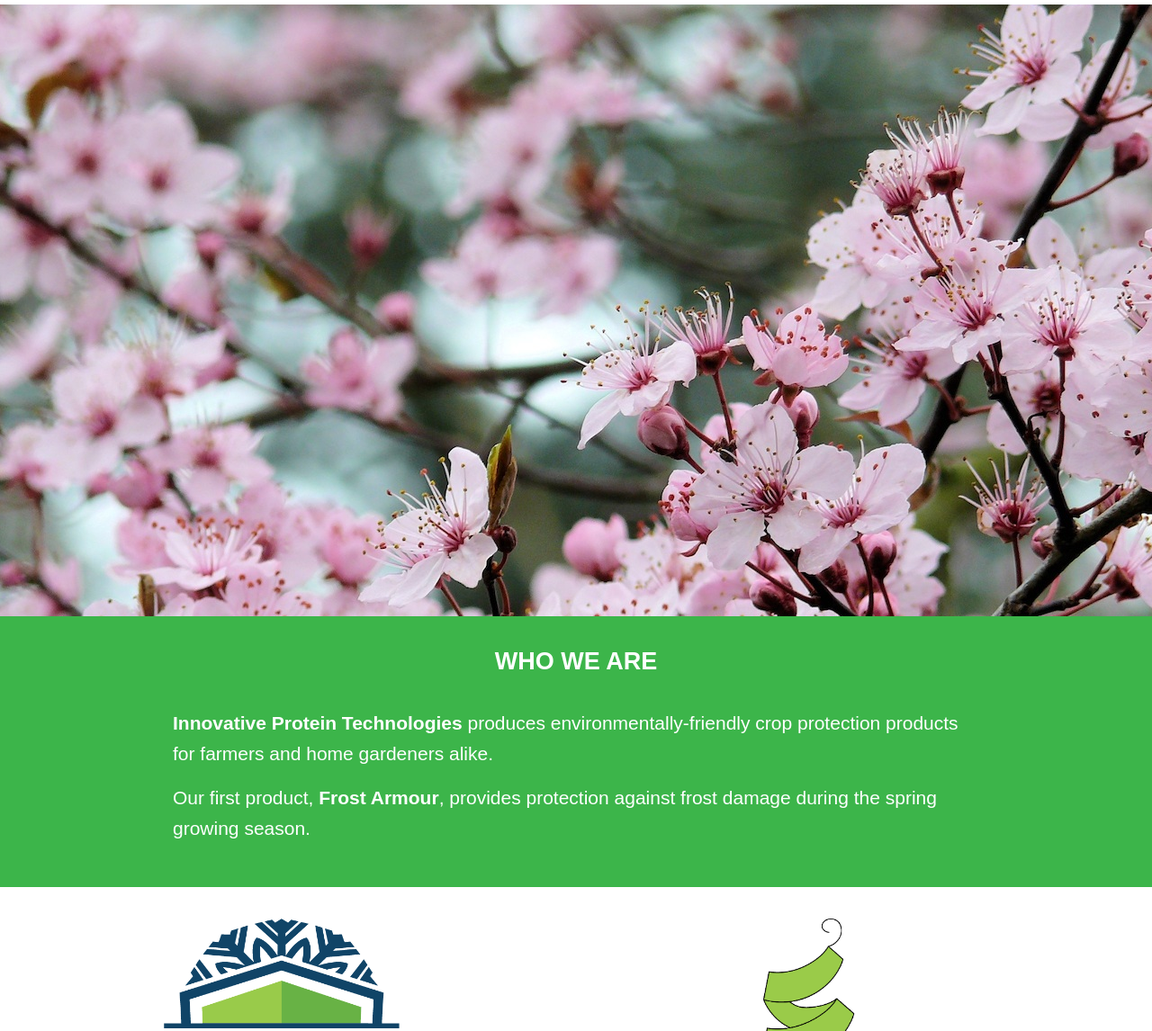
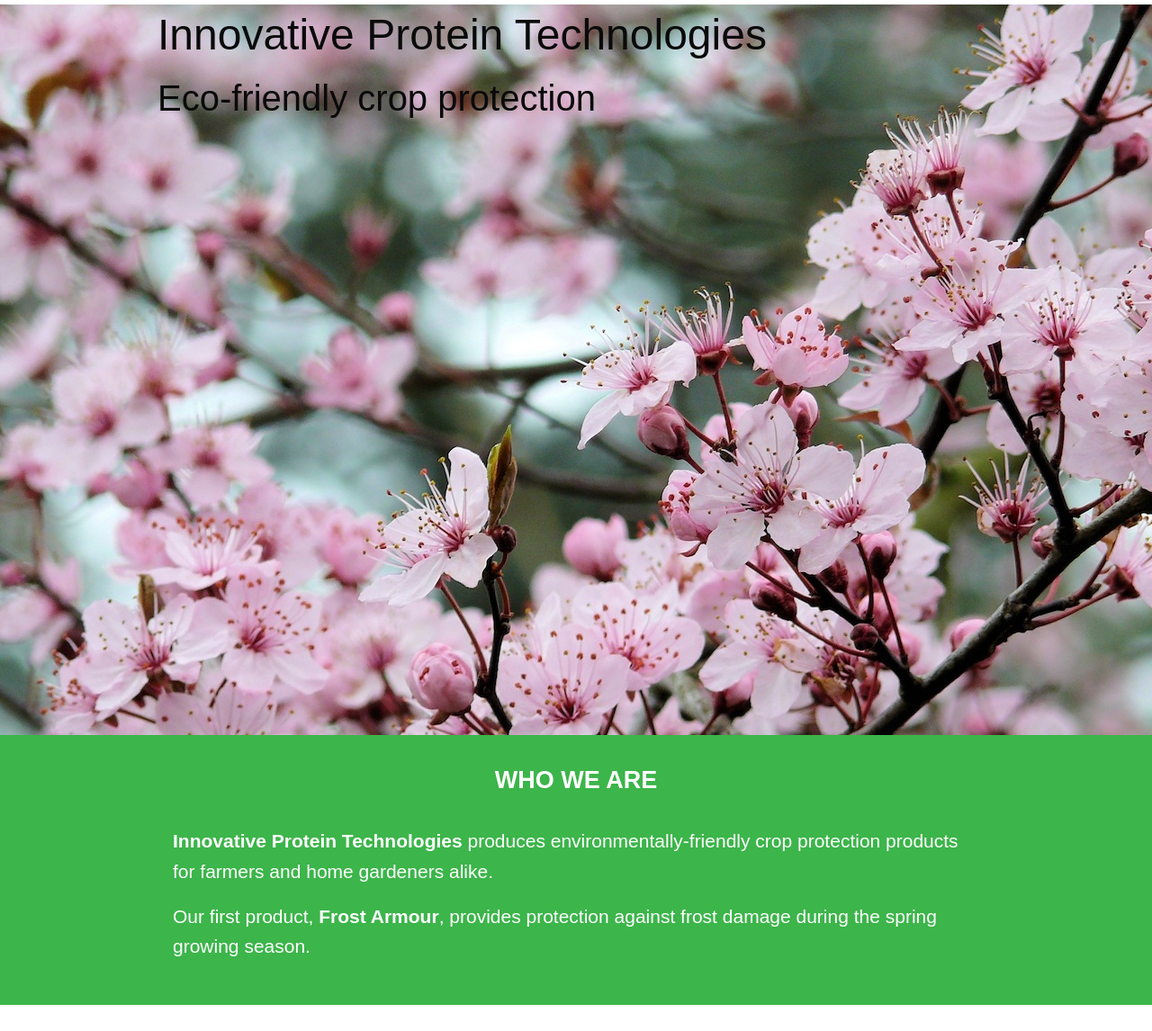
Before and after one commit to eclaidley/IPT-website, a plain HTML site: page index.html in a window 1280 px wide. Shown: the part 103-1249 px from the top of the page at 90% size. Drawn offline with nearby package versions, Linux system fonts and the light colour scheme; files that its build step writes are made by us from their sources.

Commit message:
update copy

```diff
--- a/app.css
+++ b/app.css
@@ -71,7 +71,6 @@ address {
 	}
 }
 
-
 #home-header {
 	background-color: #3CB54A;
 	color: white;
@@ -116,6 +115,10 @@ address {
 
 #home-content p {
 	color: #0a0a0a;
+}
+
+.boldd-green {
+	color: #3CB54A;
 }
 
 #home-content .go-arrow {
--- a/index.html
+++ b/index.html
@@ -31,12 +31,19 @@
       </div>
     </div>
 
+    <div id="landing-text">
+        <div class="grid-container">
+          <h1>Innovative Protein Technologies</h1>
+          <h2>Eco-friendly crop protection</h2>
+        </div>
+    </div>
+
     <div id="home-header">
       <div class="grid-container">
         <h1>Who We Are</h1>
-        <p><strong>Innovative Protein Technologies</strong> produces environmentally-friendly crop protection
+        <p><span class="bold-green"><strong>Innovative Protein Technologies</strong></span> produces environmentally-friendly crop protection
         products for farmers and home gardeners alike. </p>
-        <p>Our first product, <strong>Frost Armour</strong>, provides protection against frost damage during the spring
+        <p>Our first product, <span class="bold-green"><strong>Frost Armour</strong></span>, provides protection against frost damage during the spring
         growing season.</p>
       </div>
     </div>
```
